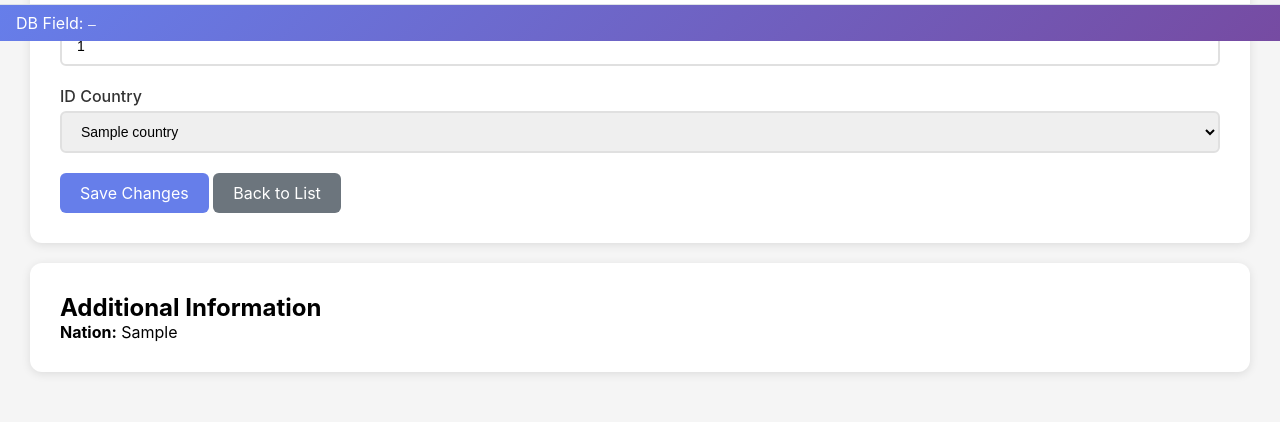
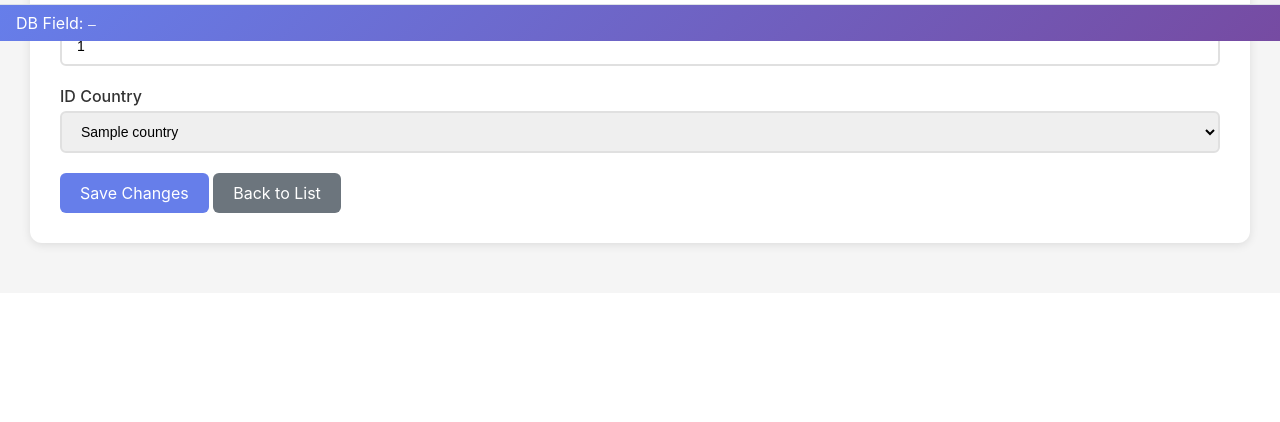
Before and after one commit to bubbly853/ribbon2helmsman, a Django app: template helmsman/templates/sis/person_detail.html in a window 1280 px wide. Shown: the part 759-1181 px from the top of the page. After the commit the page ends 1010 px from the top, so only its background shows below. Run offline with Django 5.2, Linux system fonts and the light colour scheme; the template is opened without the code that fills it: most values are stand-ins (such as "Sample title", 1, 10 or a date in 2020).

Commit message:
removed unneeded card

```diff
--- a/helmsman/templates/sis/person_detail.html
+++ b/helmsman/templates/sis/person_detail.html
@@ -89,10 +89,4 @@
         <a href="{% url 'sis:person_list' %}" class="btn btn-secondary">Back to List</a>
     </form>
 </div>
-
-<div class="card">
-    <h2>Additional Information</h2>
-
-    <p><strong>Nation:</strong> {{ person.id_country|default:"—" }}</p>
-</div>
 {% endblock %}
```
